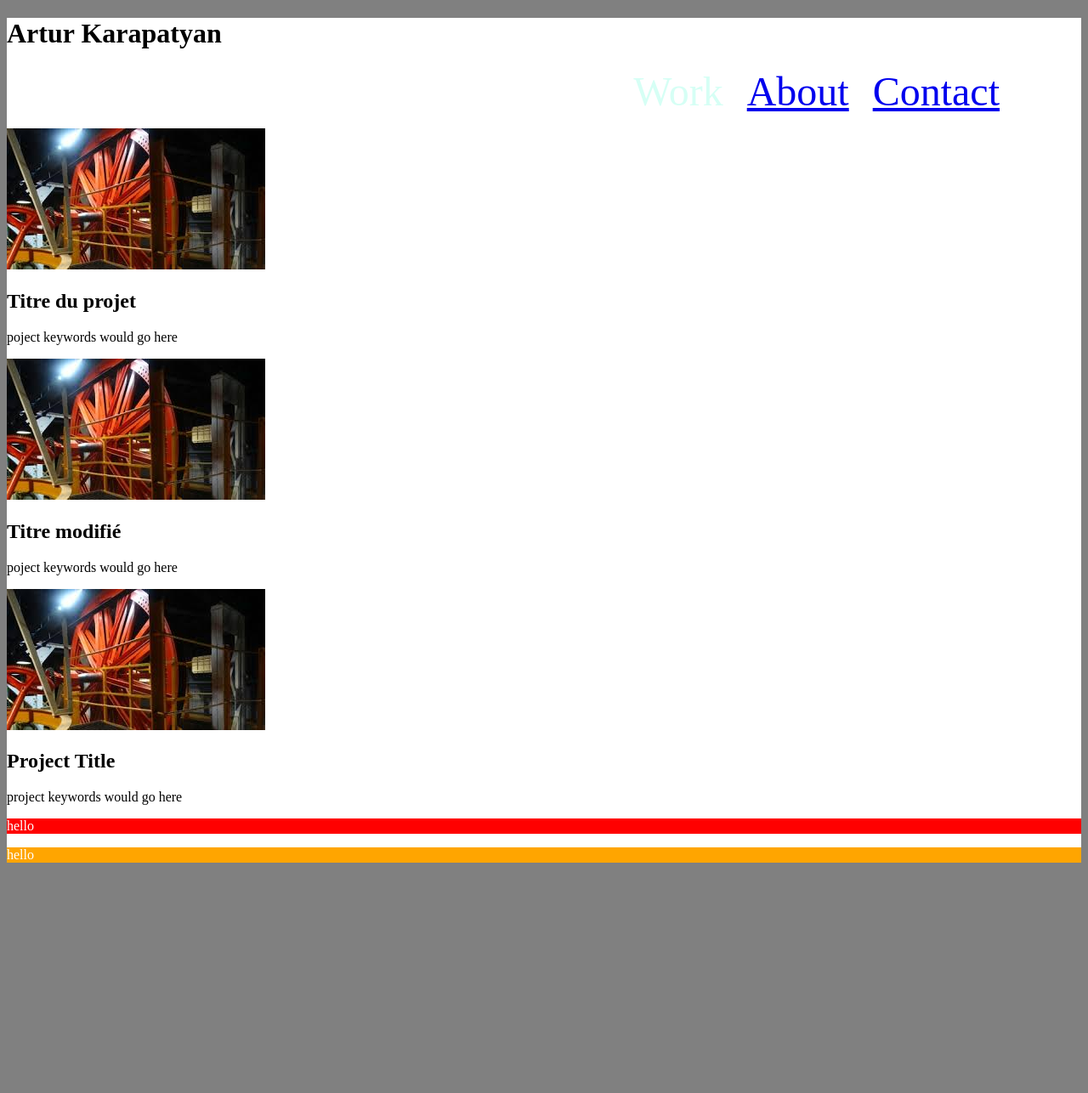
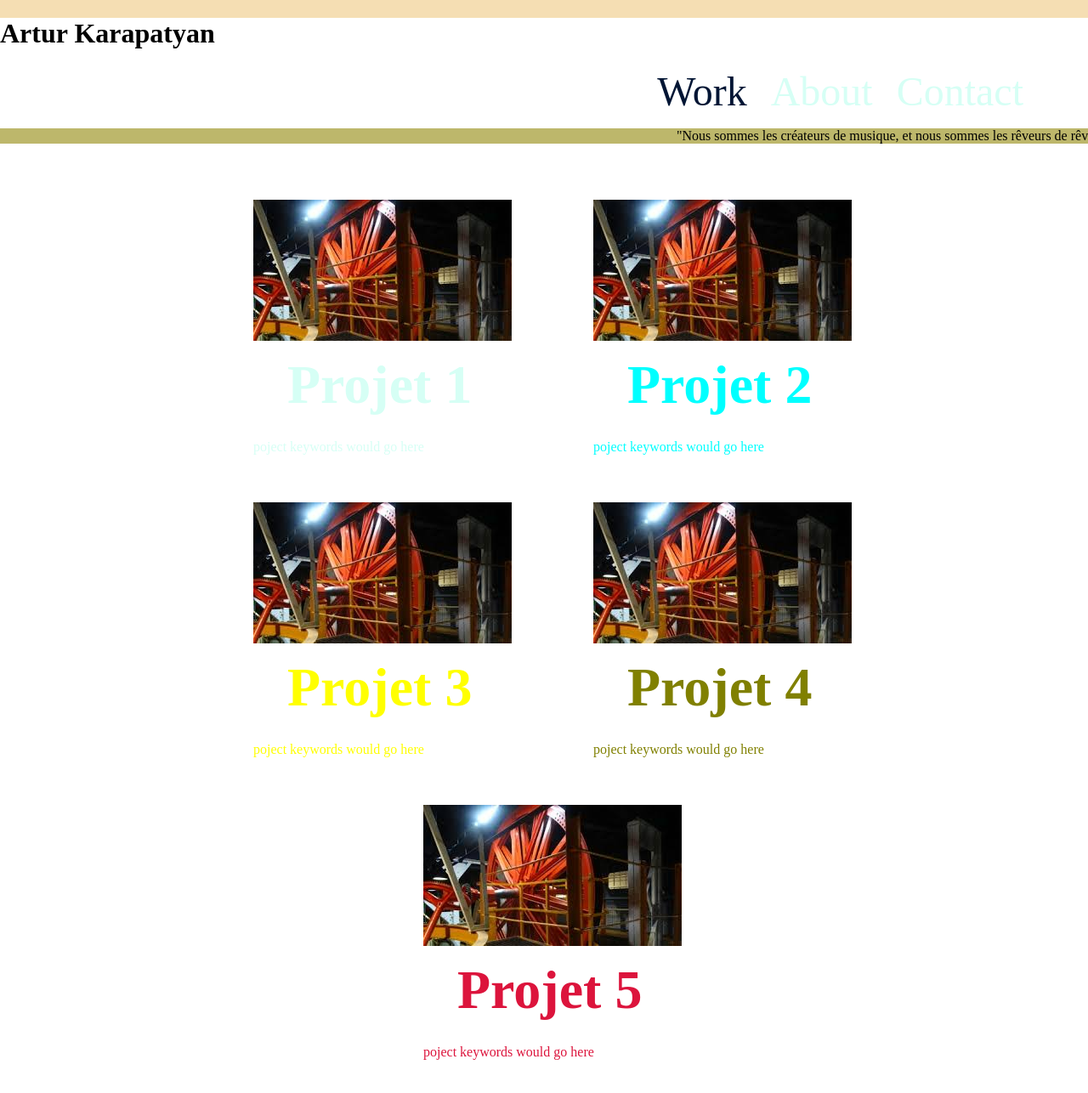
Before and after one commit to Artur01300/OC_P3, a plain HTML site: page public/index.html in a window 1280 px wide. Shown: the whole page at 85% size. Before the commit the page ends 1031 px from the top, so only its background shows below. Drawn offline with nearby package versions, Linux system fonts and the light colour scheme; files that its build step writes are made by us from their sources.

Commit message:
modification 1

```diff
--- a/assets/scss/styles.scss
+++ b/assets/scss/styles.scss
@@ -1,44 +1,78 @@
-body {
-    background-color: grey;
-    .contaner {
-        background-color: white;
-    }
+body{
+    background-color: wheat;
+    margin: 0px;
+    padding: 0px;
+
 }
 
+.contaner{
+    background-color: white;
+    width: 1300px;
+    margin: auto;
+}
+
+.grid{
+    display: flex;
+    justify-content: space-around;
+    flex-wrap: wrap;
+    padding-top: 50px;
+    width: 800px;
+    margin: auto;
+}
+
+.quote{
+    background-color: darkkhaki;
+    text-align: right;
+
+}
+.proj-prev{
+    color: #D6FFF5;
+    margin-bottom: 2.5rem;
+}
+
+.proj-prev__heading{
+    font-size: 4rem;
+    padding-left: 2.5rem;
+    margin: 0px;
+    line-height: 6rem;
+}
+
+.proj-prev--mint{
+   color: aqua;
+}
+
+.proj-prev--yellow{
+    color: yellow;
+}
+
+.proj-prev--olive{
+    color: olive;
+}
+
+.proj-prev--crimson{
+    color: crimson;
+}
 .nav {
     padding-right: 6rem;
-    flex: 2 1 auto;
     text-align: right;
-    .nav__link {
-        display: inline;
-        font-size: 3rem;
-        padding-left: 1.5rem;
-        .nav__link--active {
-            color: #001534;
-        }
-    }
 }
 
-ul {
-    list-style: none;
-    text-align: right;
-    li {
-        display: inline;
-        font-size: 3rem;
-        color: #D6FFF5;
-        &:hover {
-            color: red;
-            }
-    }
+.nav__link {
+    display: inline;
+    font-size: 3rem;
+    padding-left: 1.5rem;
 }
 
-.block{
-    background-color: red;
+.nav__link a {
+    text-decoration: none;
+    color: #d6fff5;
 }
-    .block__element {
-        color: white;
-    }
 
-.block .block__element--modifier{
-    background-color: orange;
+.nav__link--active {
+    color: #001534;
 }
+
+.nav__link a:hover{
+    color: chartreuse;
+   background-color: green;
+}
--- a/public/index.html
+++ b/public/index.html
@@ -3,18 +3,15 @@
 <head>
     <meta charset="UTF-8">
     <meta name="viewport" content="width=device-width, initial-scale=1.0">
-    <link rel="stylesheet" type="text/css" href="css/styles.css">
-
+    <link rel="stylesheet" type="text/css" href="css/style.css">
     <title>Document</title>
 </head>
 <body>
     <div class="contaner">
         <header class="header">
-            <div class="header__heading">
-                <h1>
+                <h1 class="header__heading">
                     Artur Karapatyan
                  </h1>
-            </div>
             <nav class="nav">
                 <ul>
                     <li class="nav__link nav__link--active">Work</li>
@@ -23,12 +20,21 @@
                 </ul>
             </nav>
         </header>
+
+        <div class="quote">
+            <p>
+                "Nous sommes les créateurs de musique,
+                et nous sommes les rêveurs de rêves"
+            </p>
+        </div>
+
+        <div class="grid">
             <section class="proj-prev">
                 <div class="proj-prev__image">
                     <img src="img/images.jpg" alt="project title goes here">
                 </div>
                      <h1 class="proj-prev__heading">
-                 Titre du projet
+                        Projet 1
                     </h1>
                     <p class="proj-prev__byline">
                         poject keywords would go here
@@ -40,34 +46,48 @@
                     <img src="img/images.jpg" alt="project title goes here">
                 </div>
                 <h1 class="proj-prev__heading">
-             Titre modifié
+                     Projet 2
                 </h1>
                 <p class="proj-prev__byline">
                     poject keywords would go here
                 </p>
             </section>
 
-        <section class="proj-prev proj-prev--mint">
+            <section class="proj-prev proj-prev--yellow">
                 <div class="proj-prev__image">
-                <img src="img/images.jpg" alt="project title goes here" >
+                    <img src="img/images.jpg" alt="project title goes here">
                 </div>
                 <h1 class="proj-prev__heading">
-                Project Title
+                    Projet 3
                 </h1>
                 <p class="proj-prev__byline">
-                project keywords would go here
+                    poject keywords would go here
                 </p>
             </section>
 
-        <div class="block">
-            <div class="block__element">
-                <p>hello</p>
+            <section class="proj-prev proj-prev--olive">
+                <div class="proj-prev__image">
+                    <img src="img/images.jpg" alt="project title goes here">
                 </div>
+                <h1 class="proj-prev__heading">
+                 Projet 4
+                </h1>
+                <p class="proj-prev__byline">
+                    poject keywords would go here
+                 </p>
+            </section>
+
+            <section class="proj-prev proj-prev--crimson">
+                <div class="proj-prev__image">
+                    <img src="img/images.jpg" alt="project title goes here">
                 </div>
-        <div class="block">
-            <div class="block__element block__element--modifier">
-                <p>hello</p>
-            </div>
+                 <h1 class="proj-prev__heading">
+                    Projet 5
+                </h1>
+                <p class="proj-prev__byline">
+                     poject keywords would go here
+                 </p>
+            </section>
         </div>
     </div>
 </body>
```
Also changed, not shown: public/css/styles.css, 3 other files. Lines whose indentation alone changed are shown as unchanged.
